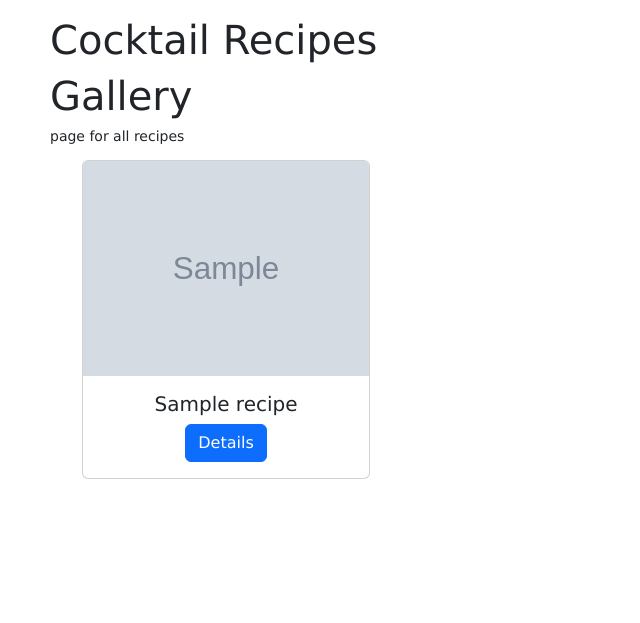
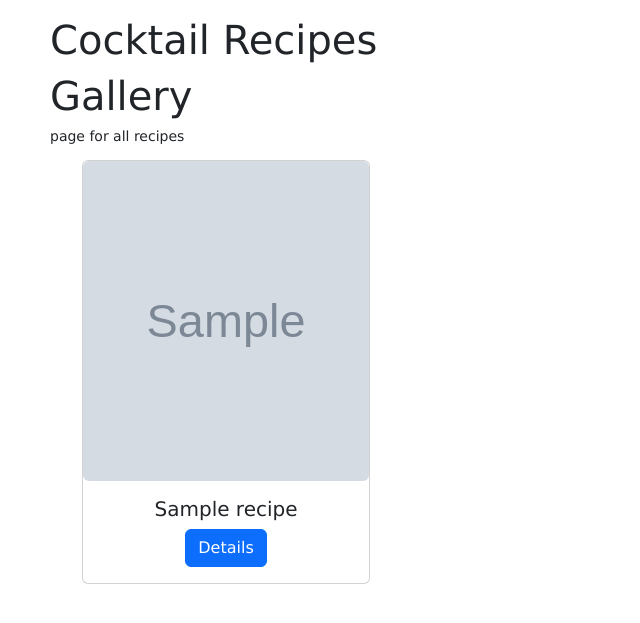
Before and after one commit to matanpost/hippy-hippy-shake, a Node server app: page /recipes/AllRecipes in a window 1280 px wide. Shown: the part 98-721 px from the top of the page, without its empty margins (0-640 px from the left). Run offline with Node 20, Linux system fonts and the light colour scheme; tables that the repository leaves empty hold one stand-in row (values such as "Sample post"); grey boxes marked "Sample" are stand-in pictures; some libraries are stand-ins or nearby versions.

Commit message:
almost MVP

```diff
--- a/config/session.config.js
+++ b/config/session.config.js
@@ -23,7 +23,7 @@ module.exports = app => {
         sameSite: process.env.NODE_ENV === 'production' ? 'none' : 'lax',
         secure: process.env.NODE_ENV === 'production',
         httpOnly: true,
-        maxAge: 18000000 // 60 * 1000 ms === 1 min
+        maxAge: 60000*60*24*7 // 60 * 1000 ms === 1 min
       }
     })
   );
--- a/public/stylesheets/style.css
+++ b/public/stylesheets/style.css
@@ -10,3 +10,10 @@ a {
 h1 {
   color: 15px;
 }
+
+
+.card-img-top {
+  width: 100%;
+  height: 25vw;
+  object-fit: cover;
+}
--- a/routes/recipes.routes.js
+++ b/routes/recipes.routes.js
@@ -16,20 +16,23 @@ router.get("/AllRecipes",  async (req, res) => {
 
 /* GET new cocktail recipe page */
 router.get("/new", (req, res) => {
-  res.render("newRecipe",  {user: req.session.user || "undefined"});
+  res.render("newRecipe",  {user: req.session.user || "undefined", update: false});
 })
 
 /* POST new cocktail recipe*/
 router.post('/new', async (req, res) => {
-  console.log(req.body)
   try {
-    // const user = {user: req.session.user || "undefined"}
-    // console.log(user)
     const newRecipe = await Recipe.create({
       ...req.body,
       ingredients: req.body.ingredients.split(','),
+      owner:req.session.user,
+
     })
-    res.redirect(`/recipes/${newRecipe._id}`)
+    console.log(req.body)
+    console.log(req.session.user)
+    console.log(req.body.owner)
+
+    res.redirect(`/recipes/${newRecipe._id}/details`)
   } catch (error) {
     console.log(error)
   }
@@ -38,7 +41,7 @@ router.post('/new', async (req, res) => {
 /* POST cocktail recipe --- UPDATE */
 router.get('/:recipeId/update', async (req, res) => {
   const recipe = await Recipe.findById(req.params.recipeId)
-  res.render('recipes/new', { recipe, update: true })
+  res.render('newRecipe', { recipe, update: true, user: req.session.user || "undefined"})
 })
 
 router.post('/:recipeId/update', async (req, res) => {
@@ -46,22 +49,20 @@ router.post('/:recipeId/update', async (req, res) => {
     ...req.body,
     ingredients: req.body.ingredients.split(' '),
   })
-
-  res.redirect(`/recipes/${req.params.recipeId}`)
+  res.redirect(`/recipes/${req.params.recipeId}/details`)
 })
 
 /* POST cocktail recipe --- DELETE*/
-router.post('/:recipeId/delete', async (req, res) => {
+router.get('/:recipeId/delete', async (req, res) => {
   await Recipe.findByIdAndDelete(req.params.recipeId)
-
-  res.redirect('/recipes')
+  res.redirect('/recipes/AllRecipes')
 })
 
 
 /* GET cocktail detail page */
-router.get("/:recipeId", async (req, res) => {
+router.get("/:recipeId/details", async (req, res) => {
   const recipeDetails = await Recipe.findById(req.params.recipeId)
-  console.log(recipeDetails)
+  // console.log(recipeDetails)
   res.render("recipeDetails", {recipe: recipeDetails, user: req.session.user || "undefined"});
 })
 
--- a/views/cocktailRecipes.ejs
+++ b/views/cocktailRecipes.ejs
@@ -9,9 +9,9 @@ There are no recipes for now!
     <% } %>
 
     <div class="container text-center">
-        <div class="row align-items-start">
+        <div class="row justify-content-start ">
             <% recipes.forEach(recipe => { %>
-            <div class="col">
+            <div class="col-3">
 <%- include('./partials/recipeCard', {recipe}) %></div> <% }) %>
 
         </div>
--- a/views/partials/recipeCard.ejs
+++ b/views/partials/recipeCard.ejs
@@ -1,9 +1,9 @@
 
 
 <div class="card" style="width: 18rem;">
-    <img src="<%= recipe.image %>" class="card-img-top" alt="...">
+    <img src="<%= recipe.image %>" class="card-img-top img-fluid rounded" alt="...">
     <div class="card-body">
       <h5 class="card-title"><%= recipe.name%></h5>
-      <a href="/recipes/<%- recipe._id %>" class="btn btn-primary">Details</a>
+      <a href="/recipes/<%- recipe._id %>/details" class="btn btn-primary">Details</a>
     </div>
   </div>
--- a/views/recipeDetails.ejs
+++ b/views/recipeDetails.ejs
@@ -5,7 +5,7 @@
 
 
 <h1><%= recipe.name%></h1>
-<img src="<%= recipe.image %>" class="card-img-top" alt="...">
+<img src="<%= recipe.image %>" class="img-fluid rounded vh-50" alt="...">
 <ul>
     <% recipe.ingredients.forEach(ingredient => { %>
     <li><%- ingredient%></li>
@@ -13,3 +13,6 @@
   </ul>
 
   <p><%= recipe.instructions%></p>
+
+  <a href="/recipes/<%- recipe._id %>/update" class="btn btn-primary">Update</a>
+  <a href="/recipes/<%- recipe._id %>/delete" class="btn btn-primary">Delete</a>
```
Also changed, not shown: views/newRecipe.ejs (+17 -7 lines).
